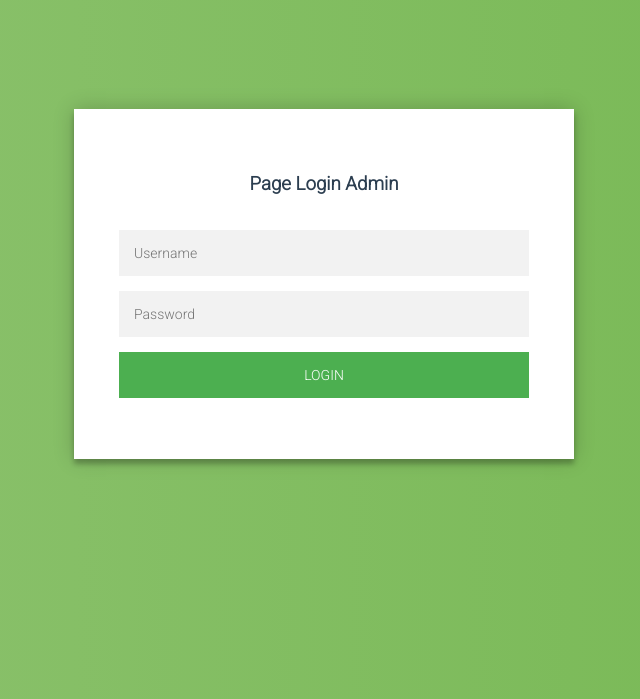
After one commit to khisan/SiBuKer_topsis, a CodeIgniter 4 app: template app/Views/Auth/Admin/v_auth.php in a window 1280 px wide. The commit adds this page. Shown: the top 699 px of the page, without its empty margins (316-956 px from the left). Run offline with PHP 8.4 and a stand-in for CodeIgniter, Linux system fonts and the light colour scheme; the template is opened without the code that fills it, so the values that code supplies are empty; some libraries are stand-ins or nearby versions.

Commit message:
split page auth alumnidan auth admin

```diff
--- a/app/Controllers/Auth.php
+++ b/app/Controllers/Auth_alu.php
@@ -2,7 +2,7 @@
 
 namespace App\Controllers;
 
-class Auth extends BaseController
+class Auth_alu extends BaseController
 {
   public function __construct()
   {
@@ -10,6 +10,6 @@ class Auth extends BaseController
 
   public function index()
   {
-    return view('auth/v_auth');
+    return view('auth/alumni/v_auth');
   }
 }
--- /dev/null
+++ b/app/Views/Auth/Admin/v_auth.php
@@ -0,0 +1,31 @@
+<style>
+  .title {
+    margin-bottom: 35px;
+    color: #2c3e50;
+  }
+
+  .select {
+    font-family: "Roboto", sans-serif;
+    color: #757575;
+    background: #f2f2f2;
+    width: 100%;
+    border: none;
+    margin: 0 0 15px;
+    padding: 15px 10px;
+    box-sizing: border-box;
+    font-size: 14px;
+  }
+</style>
+<link rel="stylesheet" type="text/css" href="/template/auth/css/main.css">
+<div class="login-page">
+  <div class="form">
+    <form class="login-form">
+      <h3 class="title">Page Login Admin</h3>
+      <input type="text" placeholder="Username" />
+      <input type="password" placeholder="Password" />
+      <button>Login</button>
+    </form>
+  </div>
+</div>
+<script src="/template/auth/js/jquery-3.2.1.min.js"></script>
+<script src="/template/auth/js/main.js"></script>
--- a/public/template/Auth/css/main.css
+++ b/public/template/Auth/css/main.css
@@ -16,17 +16,6 @@
   box-shadow: 0 0 20px 0 rgba(0, 0, 0, 0.2), 0 5px 5px 0 rgba(0, 0, 0, 0.24);
 }
 .form input {
-  font-family: "Roboto", sans-serif;
-  outline: 0;
-  background: #f2f2f2;
-  width: 100%;
-  border: 0;
-  margin: 0 0 15px;
-  padding: 15px;
-  box-sizing: border-box;
-  font-size: 14px;
-}
-.form select {
   font-family: "Roboto", sans-serif;
   outline: 0;
   background: #f2f2f2;
```
Also changed, not shown: app/Controllers/Auth_adm.php (added, +15 -0 lines), app/Views/Auth/Alumni/v_auth.php (renamed from app/Views/Auth/v_auth.php, +22 -2 lines).
